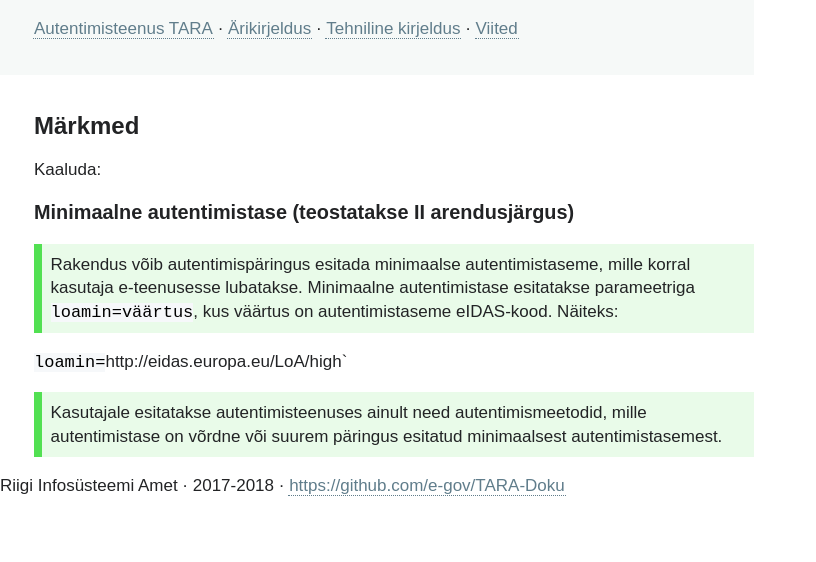
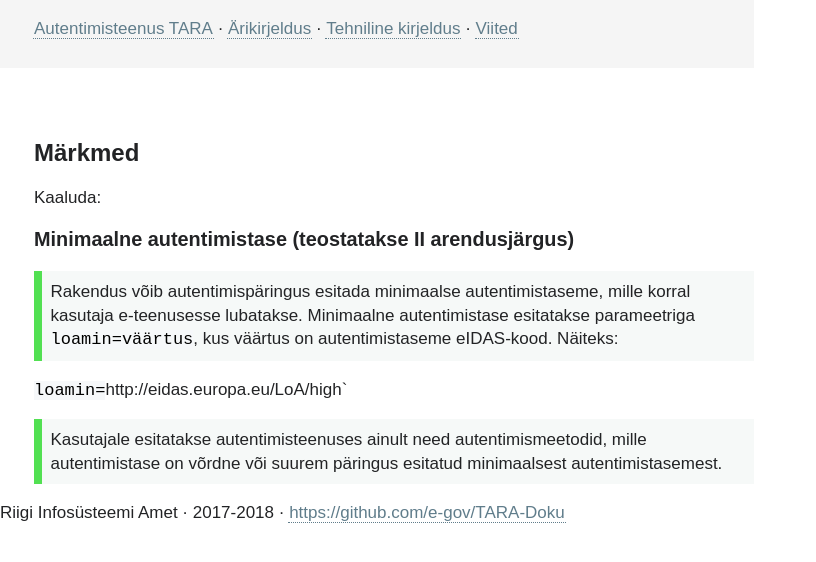
Before and after one commit to e-gov/TARA-Doku, a Jekyll site: the page built from Märkmed.md, in a window 1280 px wide. Shown: the top 562 px of the page, without its empty margins (0-816 px from the left). Built offline with Jekyll 4.4.1, drawn with Linux system fonts in a browser that asks for light colours; our own code applies the rules of GitHub Pages for plain Markdown files.

Commit message:
Dok-ni kohendus

```diff
--- a/_includes/Jalus.html
+++ b/_includes/Jalus.html
@@ -1,4 +1,4 @@
-<div class='Pais'>
+<div class='Jalus'>
   <p>
     Riigi Infosüsteemi Amet · 2017-2018 ·
     <a href='{{site.repo }}'>{{ site.repo }}</a>
--- a/css/Times.css
+++ b/css/Times.css
@@ -16,15 +16,15 @@ body {
 
 /* Päis ja jalus */
 .pais, .jalus {
-  background-color: #F6F9F8;
+  background-color: whitesmoke;
   max-width: 45rem;
   padding-left: 2em;
 }
 .pais {
   margin-bottom: 8px;
   padding-top: 1em;
-  padding-bottom: 1em;
-  margin-bottom: 2em;
+  padding-bottom: 0.6em;
+  margin-bottom: 4em;
 }
 .jalus {
   padding-top: 4em;
@@ -176,7 +176,7 @@ a.nupp:hover {
 
 .note {
   border-color: #52E052;
-  background: #E9FBE9;
+  background: #F6F9F8;
   overflow: auto;
 }
 
```
